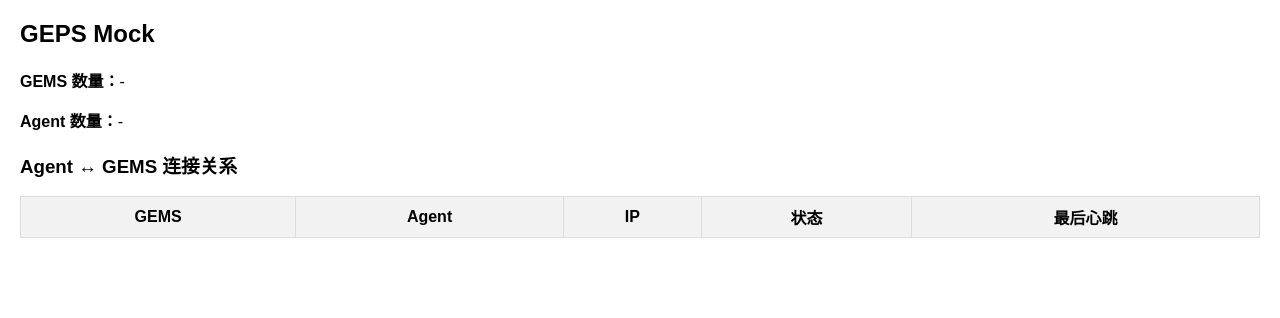
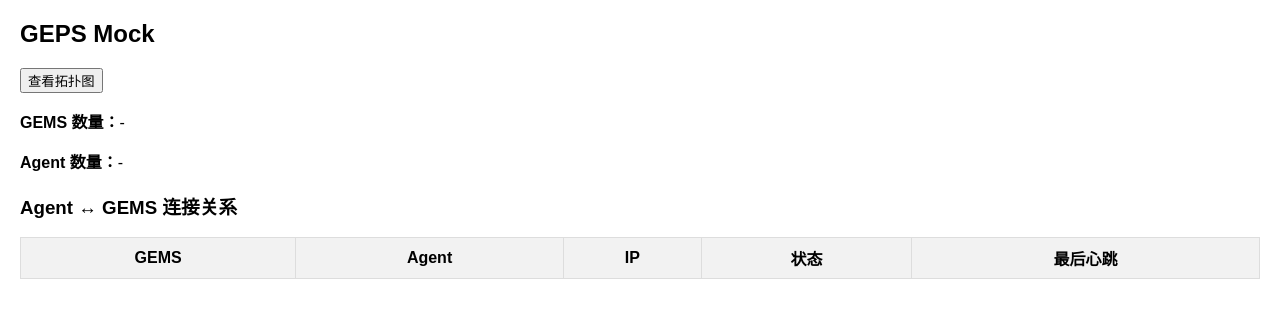
Before and after one commit to GmanStak/go-ibm-teps, a plain HTML site: page web/index.html in a window 1280 px wide. Drawn offline with Linux system fonts and the light colour scheme; no server answers.

Commit message:
增加拓扑展示页面按钮

```diff
--- a/web/index.html
+++ b/web/index.html
@@ -12,6 +12,9 @@
 </head>
 <body>
 <h2>GEPS Mock</h2>
+<div style="margin-bottom:10px">
+    <button onclick="location.href='topo.html'">查看拓扑图</button>
+</div>
 <p><b>GEMS 数量：</b><span id="temsCnt">-</span></p>
 <p><b>Agent 数量：</b><span id="agentCnt">-</span></p>
 
```
